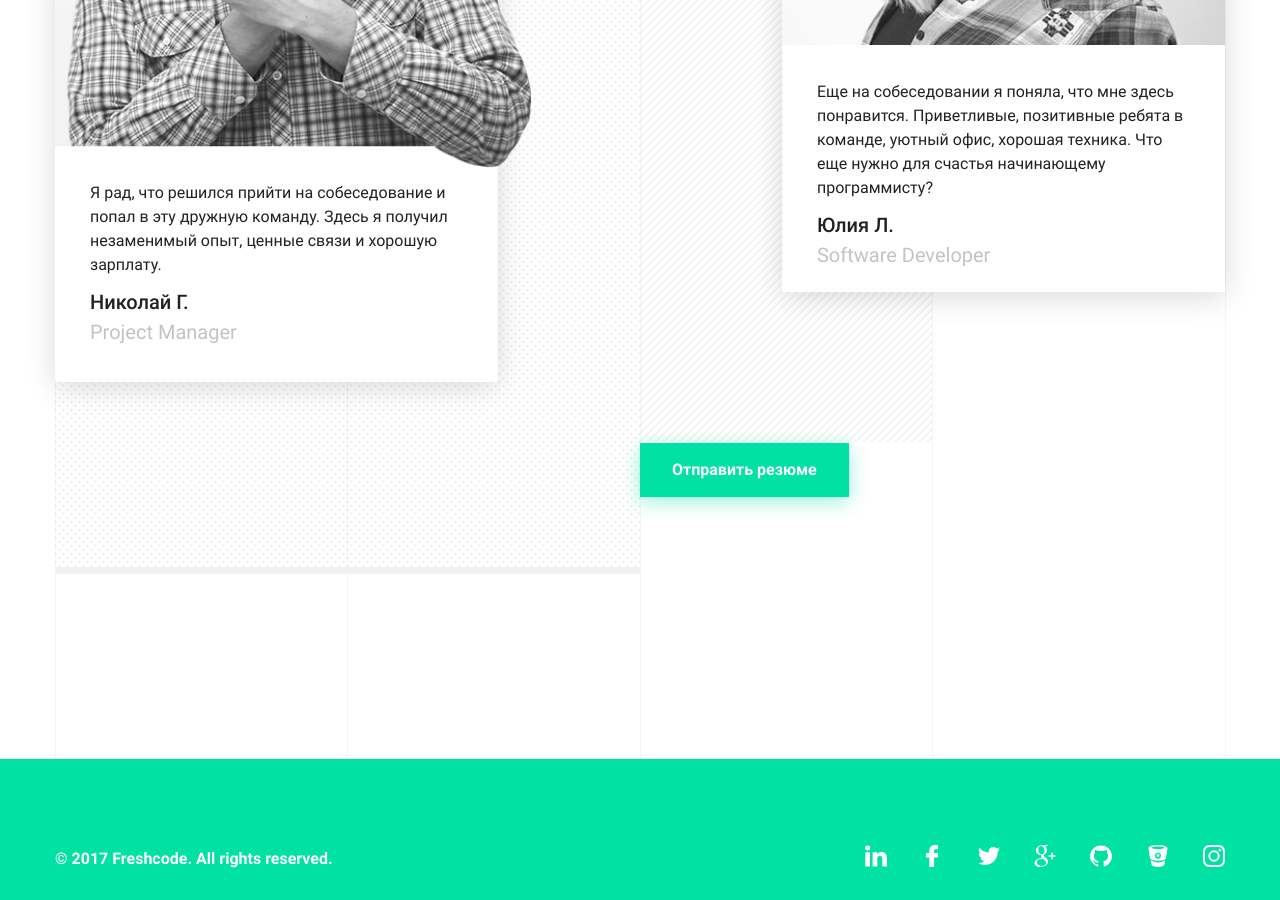
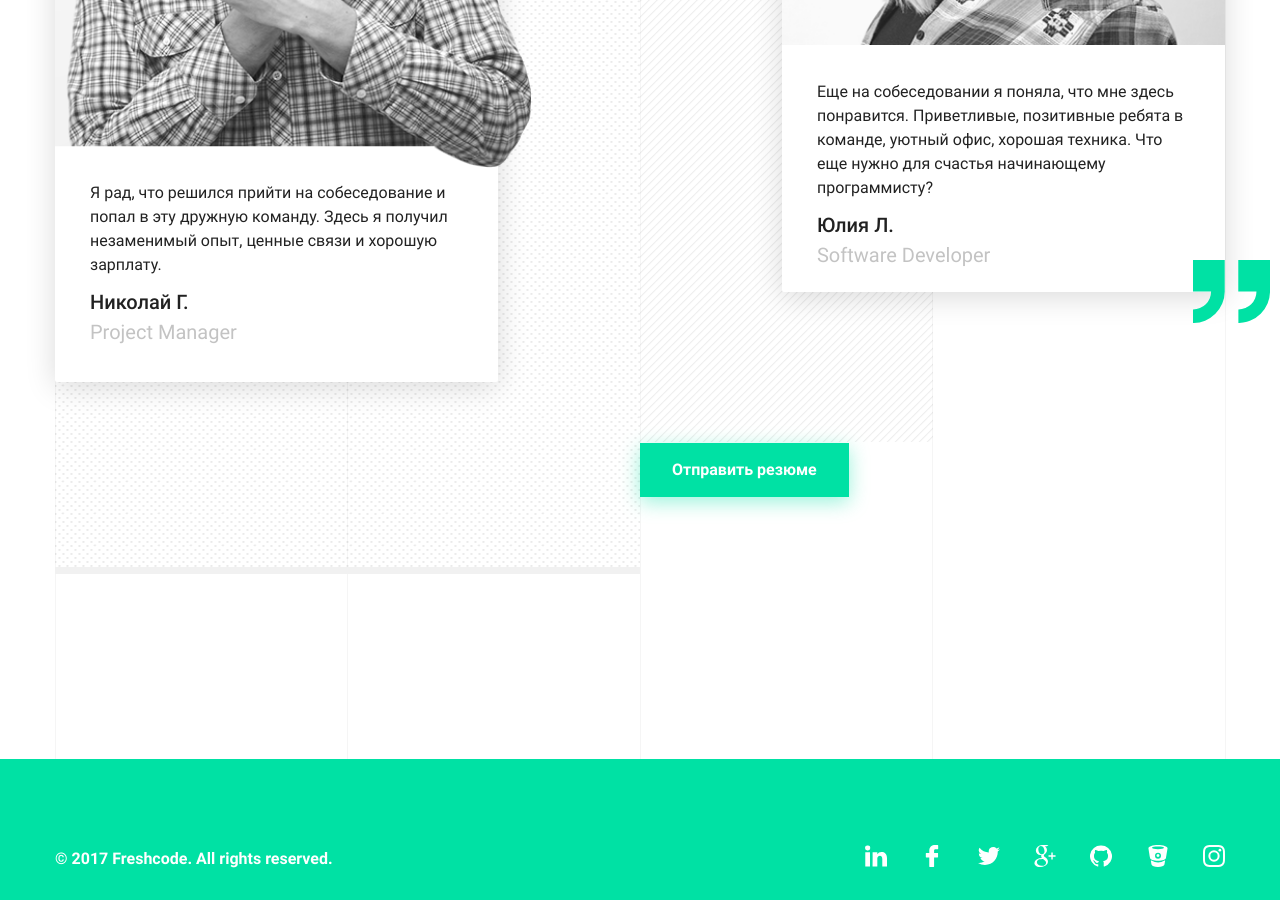
Before and after one commit to ilyafreshcode/freshcodeit.github.io, a Jekyll site: the page built from _pages/review.html, in a window 1280 px wide and 900 px high, scrolled down 1744 px. Built offline with Jekyll 4.4.1, drawn with Linux system fonts in a browser that asks for light colours.

```diff
--- a/_pages/review.html
+++ b/_pages/review.html
@@ -31,7 +31,7 @@ title: Отзывы сотрудников - Freshcode
                     <p class="job">{{review.title}}</p>
                 </div>
                 {% if forloop.index == site.data.review.reviews.size %}
-                <div class="rv-quotes-2 begin-position-rvqopen transition-animation">
+                <div class="rv-quotes-2">
                     <img src={{ site.data.links.images.quotes-1 }} />
                 </div>
                 {% endif %}
```
Also changed, not shown: README.md (+2 -2 lines).
